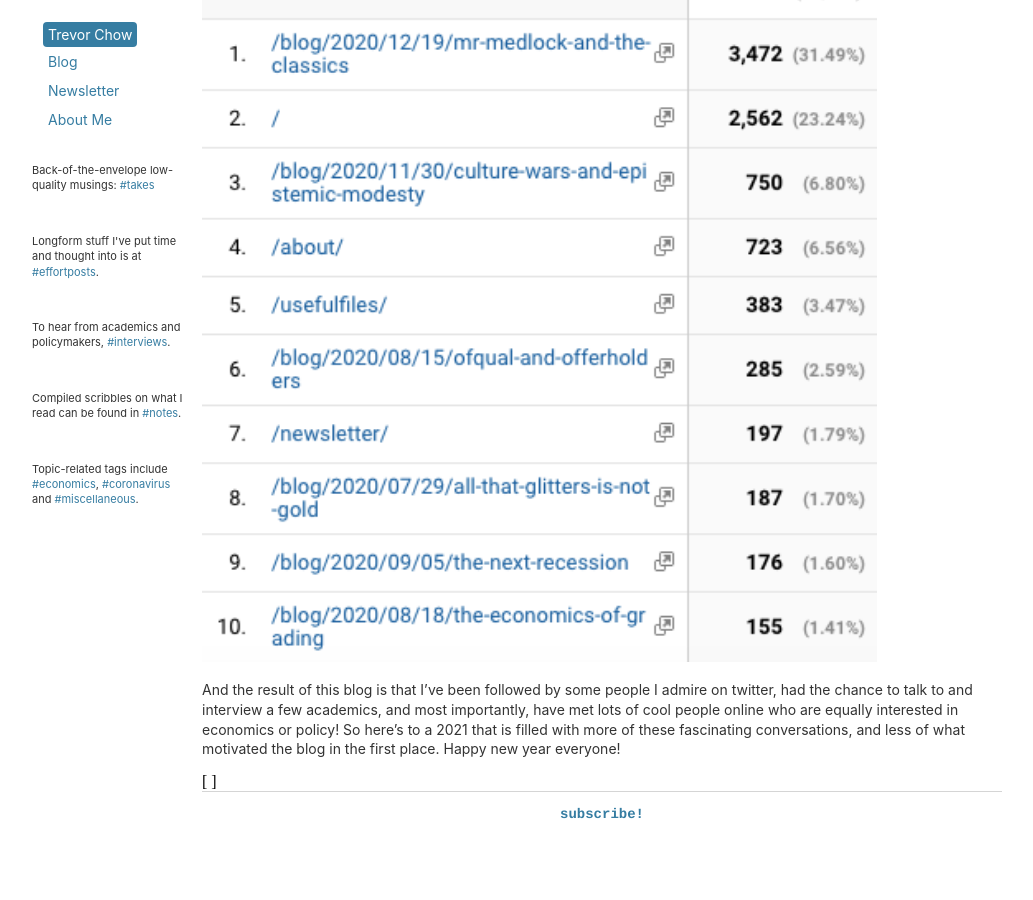
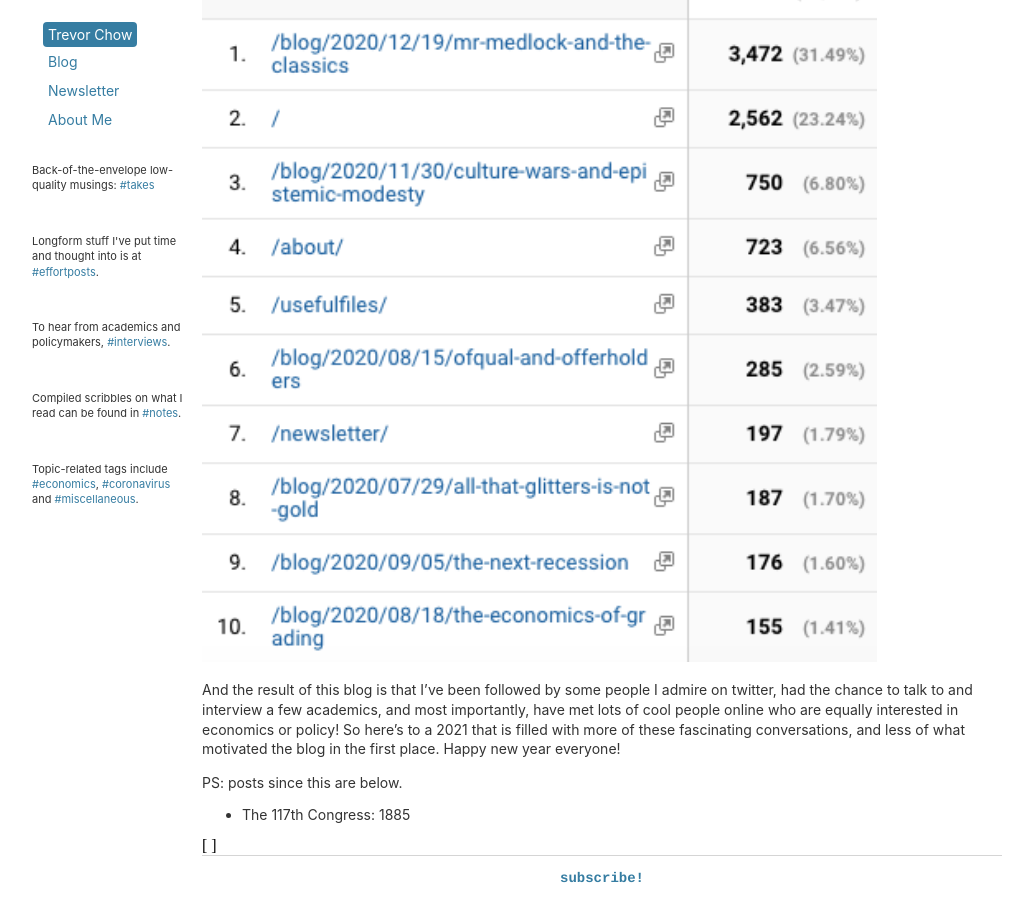
Before and after one commit to tmychow/tmychow.github.io, a Jekyll site: the page built from _posts/2020-02-14-hello-it's-me.md, in a window 1280 px wide and 900 px high, scrolled down 1820 px. Shown: the whole window, without its empty margins (28-1061 px from the left). Built offline with Jekyll 4.4.1, drawn with Linux system fonts in a browser that asks for light colours; before the commit the page ends 2656 px from its top, so only the background shows below that.

Commit message:
Update 2020-02-14-hello-it's-me.md

```diff
--- a/_posts/2020-02-14-hello-it's-me.md
+++ b/_posts/2020-02-14-hello-it's-me.md
@@ -52,3 +52,6 @@ A more interesting set of data might be the views this blog has gotten - as it t
 ![Blog View Count](/assets/viewcount.png){:width="675px"}
 
 And the result of this blog is that I've been followed by some people I admire on twitter, had the chance to talk to and interview a few academics, and most importantly, have met lots of cool people online who are equally interested in economics or policy! So here's to a 2021 that is filled with more of these fascinating conversations, and less of what motivated the blog in the first place. Happy new year everyone!
+
+PS: posts since this are below.
+- The 117th Congress: 1885
```
